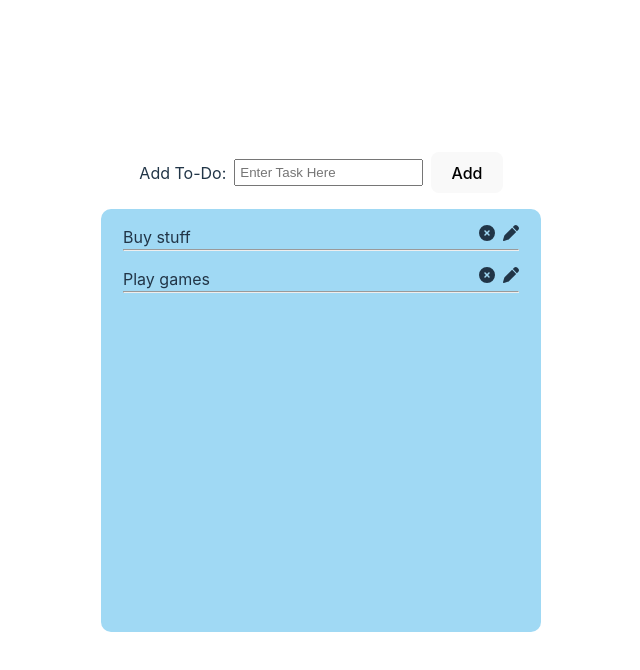
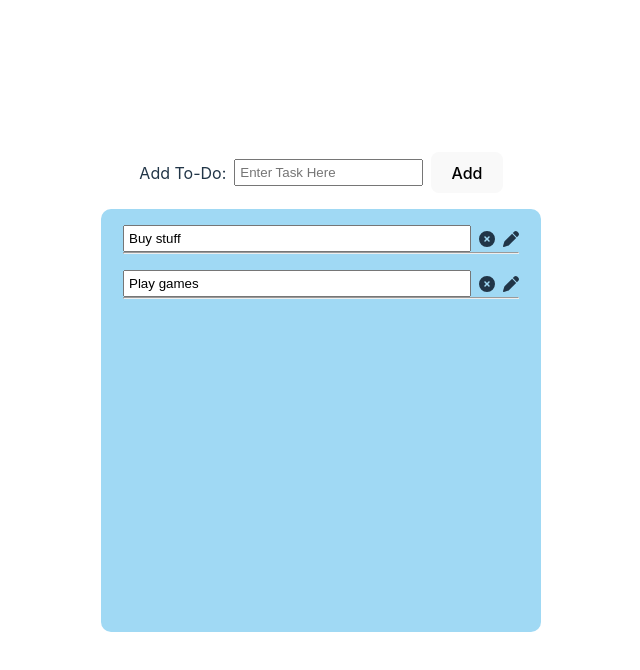
Before and after one commit to khangnh2005/react-to-do-app, a React (Vite) app: page / in a window 1280 px wide. Shown: the top 670 px of the page, without its empty margins (319-959 px from the left). Built offline with nearby package versions, Linux system fonts and the light colour scheme.

Commit message:
Finish UI for edit function

```diff
--- a/src/App.css
+++ b/src/App.css
@@ -38,6 +38,8 @@ li {
 li > div {
   display: flex;
   justify-content: space-between;
+  align-items: center;
+  gap: 8px;
 }
 
 li > div > div {
@@ -49,6 +51,10 @@ li > div > p {
   margin: 0;
 }
 
+li > div > input {
+  flex: 1;
+}
+
 hr {
   margin: 0;
 }
--- a/src/Task.jsx
+++ b/src/Task.jsx
@@ -1,11 +1,16 @@
+import { useState } from "react";
 import { FontAwesomeIcon } from "@fortawesome/react-fontawesome";
 import { faCircleXmark, faPen} from "@fortawesome/free-solid-svg-icons";
 
 export default function Task({id, title, onDelete}) {
+  // Two Modes: edit + view
+  const [mode, setMode] = useState("edit")
+
   return (
     <li>
       <div>
-        <p>{title}</p>
+        {mode === "view" && <p>{title}</p>}
+        {mode === "edit" && <input value={title} />}
         <div className="icon-container">
           <FontAwesomeIcon icon={faCircleXmark} onClick={() => onDelete(id)}/>
           <FontAwesomeIcon icon={faPen} />
```
